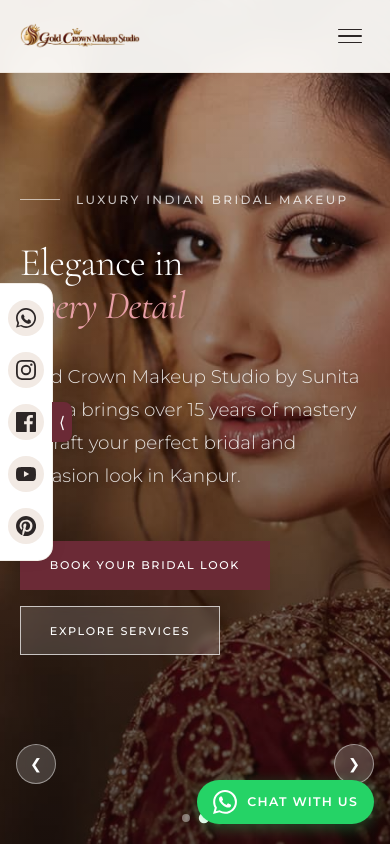
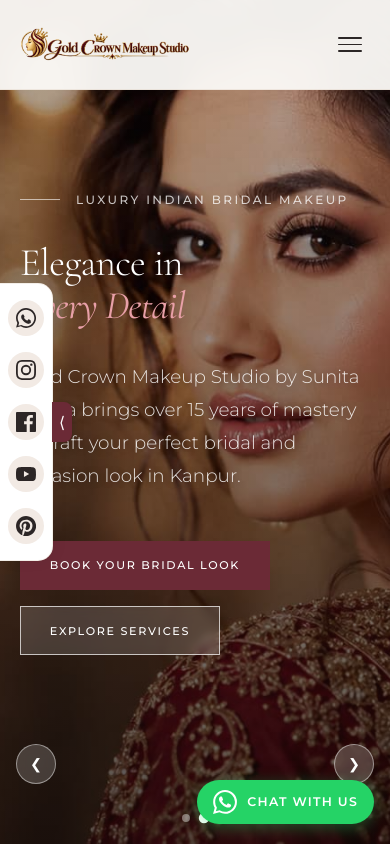
Before and after one commit to Jayvadhvani/Makeup, a React (Vite) app: page / in a window 390 px wide. Shown: the top 846 px of the page. Built offline with nearby package versions, Linux system fonts and the light colour scheme.

Commit message:
Logo set to full natural size with height auto

```diff
--- a/src/index.css
+++ b/src/index.css
@@ -230,8 +230,8 @@ img, svg {
 /* ─── Logo ───────────────────────────────────── */
 .logo-img {
     width: auto;
-    max-width: 220px;
-    height: 56px;
+    max-width: 260px;
+    height: auto;
     object-fit: contain;
     display: block;
 }
@@ -672,10 +672,10 @@ img, svg {
     }
     .menu-btn    { display: flex; }
 
-    /* Logo — never stretch on mobile */
+    /* Logo — full size on mobile */
     .logo-img {
-        max-width: 160px;
-        height: 44px;
+        max-width: 200px;
+        height: auto;
     }
 
     /* Header padding */
@@ -743,8 +743,8 @@ img, svg {
 /* ─── Small mobile (max 480px) ───────────────── */
 @media (max-width: 480px) {
     .logo-img {
-        max-width: 140px;
-        height: 40px;
+        max-width: 170px;
+        height: auto;
     }
 
     .heading-display { font-size: clamp(2.4rem, 10vw, 3.5rem); }
```
